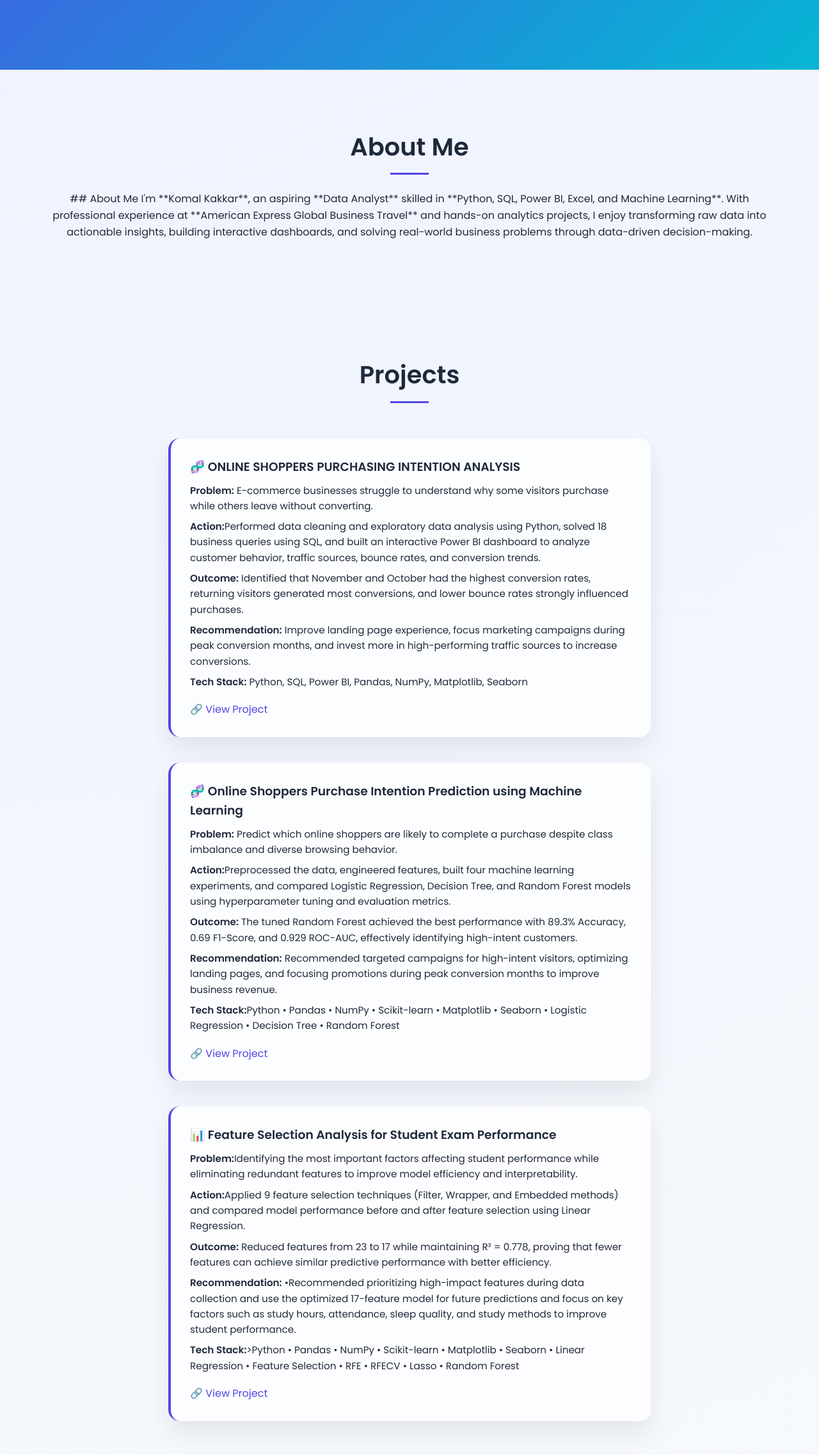
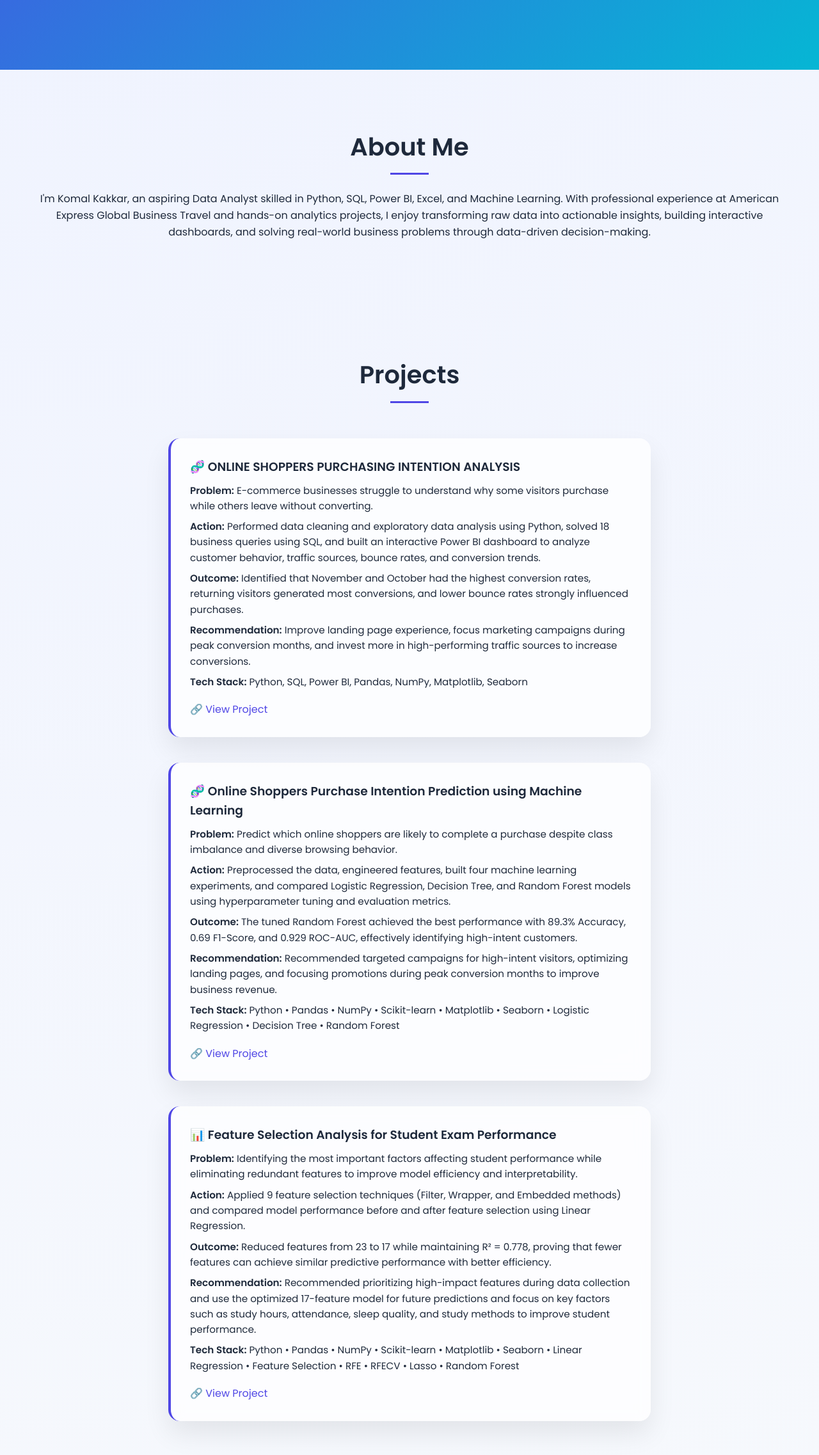
Before and after one commit to komalkakkar1996-source/komalkakkar.github.io, a plain HTML site: page index.html in a window 1280 px wide. Shown: the part 762-3036 px from the top of the page at 64% size. Drawn offline with Linux system fonts and the light colour scheme.

Commit message:
Update index.html

```diff
--- a/index.html
+++ b/index.html
@@ -32,7 +32,8 @@
   <h1>Hi, I'm Komal Kakkar 👋</h1>
   <p class="tagline">Data Analyst | Python | SQL | Power BI | Excel | Machine Learning</p>
   <p class="subtext">
-    I transform raw data into meaningful insights through data analysis, visualization, and predictive modeling. My focus is on solving business problems using analytics and creating interactive dashboards that support data-driven decision-making.
+    I transform raw data into meaningful insights through data analysis, visualization, and predictive modeling.
+    My focus is on solving business problems using analytics and creating interactive dashboards that support data-driven decision-making.
   </p>
 
   <div class="hero-buttons">
@@ -45,9 +46,8 @@
 <section id="about" class="section">
   <h2>About Me</h2>
   <p>
-    ## About Me
-
-I'm **Komal Kakkar**, an aspiring **Data Analyst** skilled in **Python, SQL, Power BI, Excel, and Machine Learning**. With professional experience at **American Express Global Business Travel** and hands-on analytics projects, I enjoy transforming raw data into actionable insights, building interactive dashboards, and solving real-world business problems through data-driven decision-making.
+    I'm Komal Kakkar, an aspiring Data Analyst skilled in Python, SQL, Power BI, Excel, and Machine Learning.
+    With professional experience at American Express Global Business Travel and hands-on analytics projects, I enjoy transforming raw data into actionable insights, building interactive dashboards, and solving real-world business problems through data-driven decision-making.
 
   </p>
 </section>
@@ -65,7 +65,7 @@ I'm **Komal Kakkar**, an aspiring **Data Analyst** skilled in **Python, SQL, Pow
     </p>
 
 
-    <p><strong>Action:</strong>Performed data cleaning and exploratory data analysis using Python, solved 18 business queries using SQL, and built an interactive Power BI dashboard to analyze customer behavior, traffic sources, bounce rates, and conversion trends.
+    <p><strong>Action:</strong> Performed data cleaning and exploratory data analysis using Python, solved 18 business queries using SQL, and built an interactive Power BI dashboard to analyze customer behavior, traffic sources, bounce rates, and conversion trends.
 
     <p>
 
@@ -95,7 +95,7 @@ I'm **Komal Kakkar**, an aspiring **Data Analyst** skilled in **Python, SQL, Pow
      <p><strong>Problem:</strong> Predict which online shoppers are likely to complete a purchase despite class imbalance and diverse browsing behavior.</p>
     </p>
 
-    <p><strong>Action:</strong>Preprocessed the data, engineered features, built four machine learning experiments, and compared Logistic Regression, Decision Tree, and Random Forest models using hyperparameter tuning and evaluation metrics.</p>
+    <p><strong>Action:</strong> Preprocessed the data, engineered features, built four machine learning experiments, and compared Logistic Regression, Decision Tree, and Random Forest models using hyperparameter tuning and evaluation metrics.</p>
 
     <p>
       <strong>Outcome:</strong> The tuned Random Forest achieved the best performance with 89.3% Accuracy, 0.69 F1-Score, and 0.929 ROC-AUC, effectively identifying high-intent customers.
@@ -107,7 +107,7 @@ during peak conversion months to improve business revenue.
     </p>
 
     <p>
-      <strong>Tech Stack:</strong>Python • Pandas • NumPy • Scikit-learn • Matplotlib • Seaborn • Logistic Regression • Decision Tree • Random Forest </p>
+      <strong>Tech Stack:</strong> Python • Pandas • NumPy • Scikit-learn • Matplotlib • Seaborn • Logistic Regression • Decision Tree • Random Forest </p>
     </p>
 
     <a href="https://github.com/komalkakkar1996-source/Online-Shoppers-Purchase-Prediction-ML" target="_blank">
@@ -119,21 +119,21 @@ during peak conversion months to improve business revenue.
   <div class="project-card">
     <h3>📊 Feature Selection Analysis for Student Exam Performance</h3>
 
-     <p><strong>Problem:</strong>Identifying the most important factors affecting student performance while eliminating redundant features to improve model efficiency and interpretability.</p>
+     <p><strong>Problem:</strong> Identifying the most important factors affecting student performance while eliminating redundant features to improve model efficiency and interpretability.</p>
     </p>
 
-    <p><strong>Action:</strong>Applied 9 feature selection techniques (Filter, Wrapper, and Embedded methods) and compared model performance before and after feature selection using Linear Regression.</p>
+    <p><strong>Action:</strong> Applied 9 feature selection techniques (Filter, Wrapper, and Embedded methods) and compared model performance before and after feature selection using Linear Regression.</p>
 
     <p>
       <strong>Outcome:</strong> Reduced features from 23 to 17 while maintaining R² = 0.778, proving that fewer features can achieve similar predictive performance with better efficiency.
     </p>
 
      <p>
-      <strong>Recommendation:</strong> •Recommended prioritizing high-impact features during data collection and use the optimized 17-feature model for future predictions and focus on key factors such as study hours, attendance, sleep quality, and study methods to improve student performance.
+      <strong>Recommendation:</strong> Recommended prioritizing high-impact features during data collection and use the optimized 17-feature model for future predictions and focus on key factors such as study hours, attendance, sleep quality, and study methods to improve student performance.
     </p>
 
     <p>
-      <strong>Tech Stack:</strong>>Python • Pandas • NumPy • Scikit-learn • Matplotlib • Seaborn • Linear Regression • Feature Selection • RFE • RFECV • Lasso • Random Forest</p>
+      <strong>Tech Stack:</strong> Python • Pandas • NumPy • Scikit-learn • Matplotlib • Seaborn • Linear Regression • Feature Selection • RFE • RFECV • Lasso • Random Forest</p>
     </p>
 
     <a href="https://github.com/komalkakkar1996-source/feature-selection-analysis" target="_blank">
```
